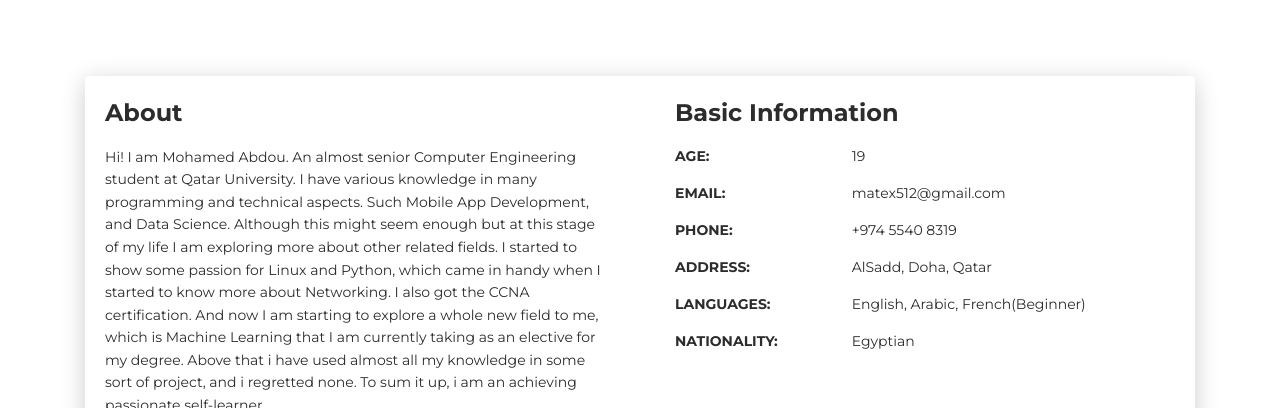
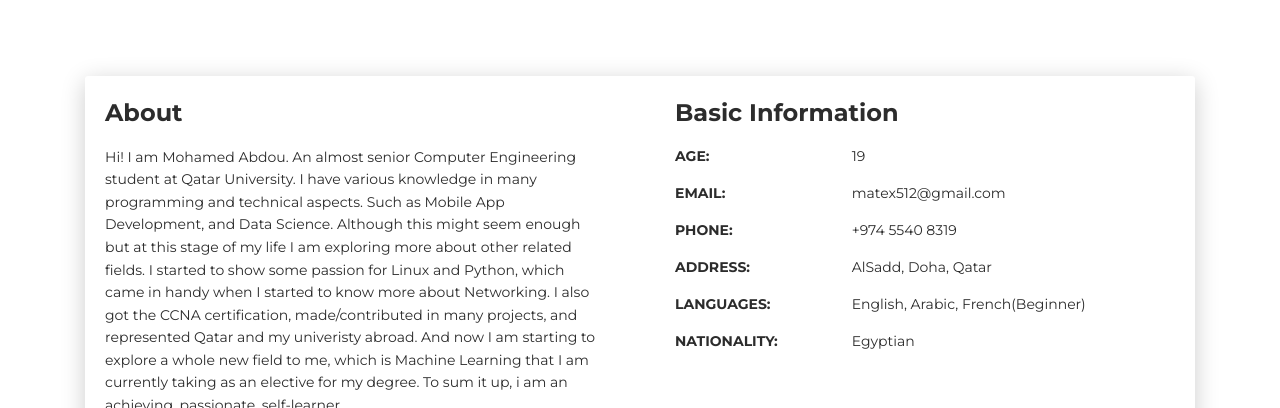
Before and after one commit to Mohamed-512/Mohamed-512.github.io, a plain HTML site: page index.html in a window 1280 px wide. Shown: the part 544-952 px from the top of the page. Drawn offline with Linux system fonts and the light colour scheme.

Commit message:
Add files via upload

```diff
--- a/index.html
+++ b/index.html
@@ -62,7 +62,7 @@
         <div class="col-lg-6 col-md-12">
           <div class="card-body">
             <div class="h4 mt-0 title">About</div>
-            <p>Hi! I am Mohamed Abdou. An almost senior Computer Engineering student at Qatar University. I have various knowledge in many programming and technical aspects. Such Mobile App Development, and Data Science. Although this might seem enough but at this stage of my life I am exploring more about other related fields. I started to show some passion for Linux and Python, which came in handy when I started to know more about Networking. I also got the CCNA certification. And now I am starting to explore a whole new field to me, which is Machine Learning that I am currently taking as an elective for my degree. Above that i have used almost all my knowledge in some sort of project, and i regretted none. To sum it up, i am an achieving passionate self-learner.
+            <p>Hi! I am Mohamed Abdou. An almost senior Computer Engineering student at Qatar University. I have various knowledge in many programming and technical aspects. Such as Mobile App Development, and Data Science. Although this might seem enough but at this stage of my life I am exploring more about other related fields. I started to show some passion for Linux and Python, which came in handy when I started to know more about Networking. I also got the CCNA certification, made/contributed in many projects, and represented Qatar and my univeristy abroad. And now I am starting to explore a whole new field to me, which is Machine Learning that I am currently taking as an elective for my degree. To sum it up, i am an achieving, passionate, self-learner.
             </p>
           </div>
         </div>
```
